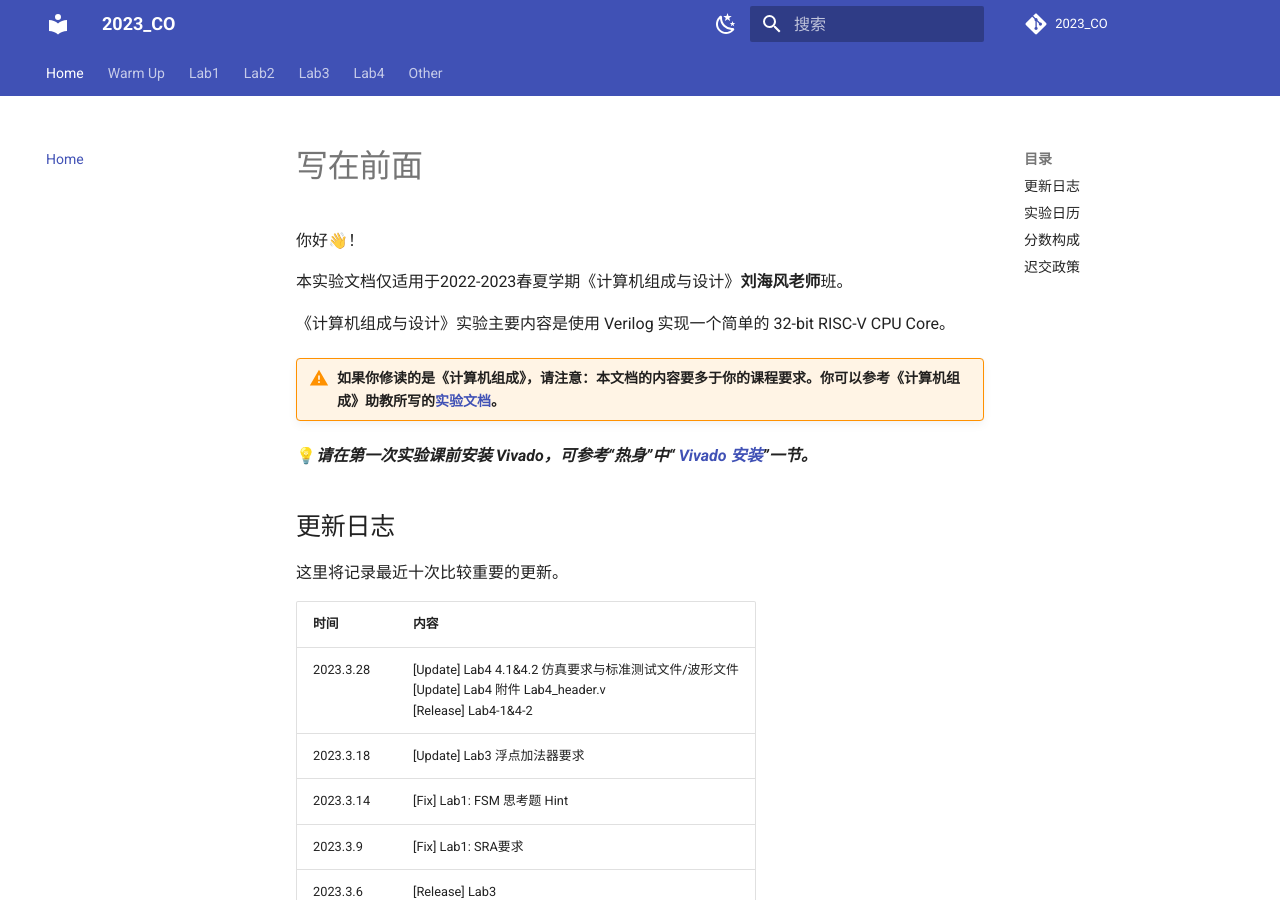
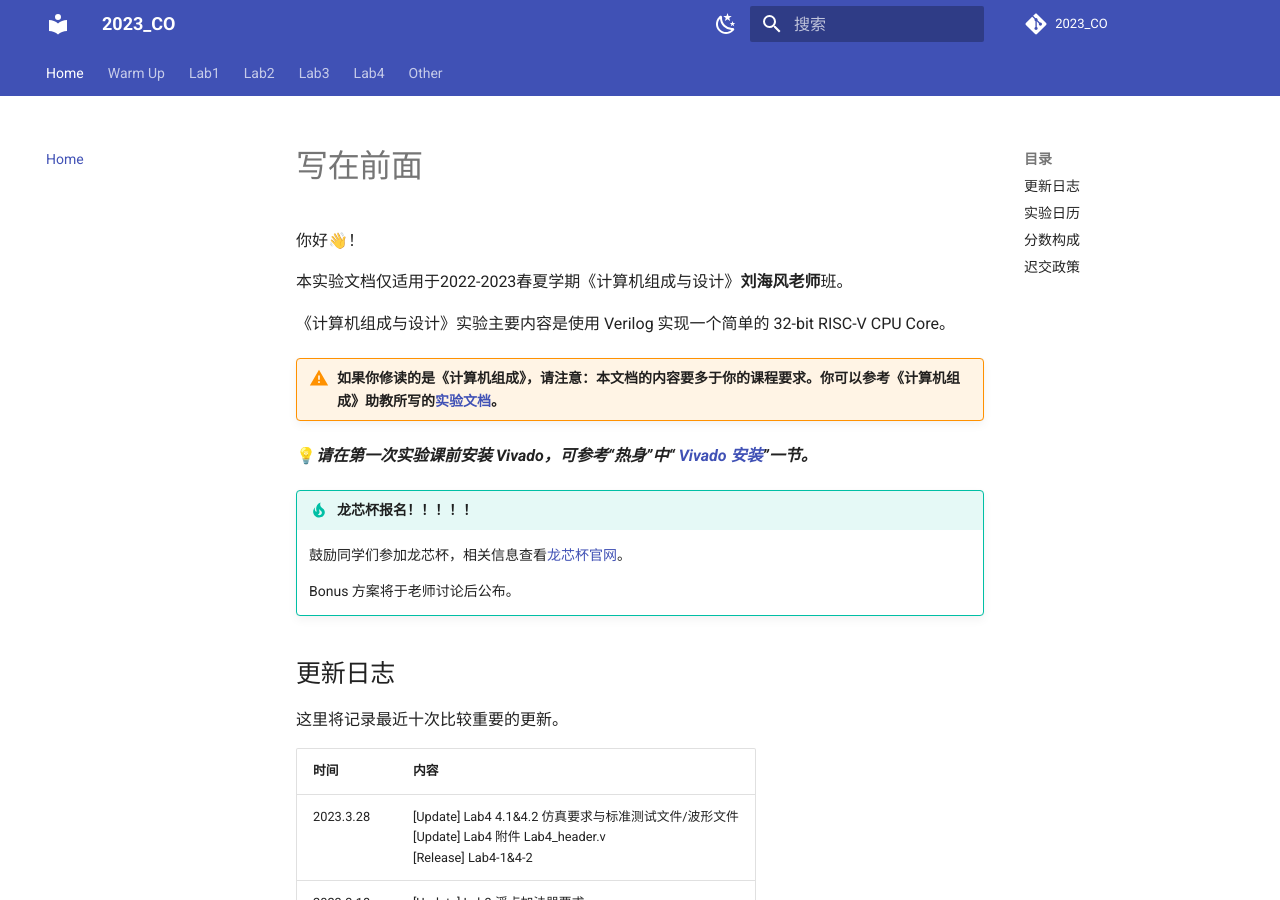
Before and after one commit to Guahao31/2023_CO, an MkDocs documentation site: the page built from docs/index.md, in a window 1280 px wide and 900 px high. Built offline with MkDocs 1.6.1 and Material for MkDocs 9.7.7, drawn with Linux system fonts in a browser that asks for light colours; comment, search, counter and statistics services are not loaded.

Commit message:
update: index 龙芯杯相关

```diff
--- a/docs/index.md
+++ b/docs/index.md
@@ -9,6 +9,12 @@
 !!! warning "如果你修读的是《计算机组成》，请注意：本文档的内容要多于你的课程要求。你可以参考《计算机组成》助教所写的[实验文档](https://artessay.github.io/ZJU-Computer-Organization-Lab-2023/)。"
 
 💡***请在第一次实验课前安装 Vivado，可参考“热身”中“ [Vivado 安装](./warmup/Vivado_installation/)”一节。***
+
+!!! tip "龙芯杯报名！！！！！"
+
+    鼓励同学们参加龙芯杯，相关信息查看[龙芯杯官网](http://www.nscscc.com/?p=248)。
+
+    Bonus 方案将于老师讨论后公布。
 
 ## 更新日志
 
```
